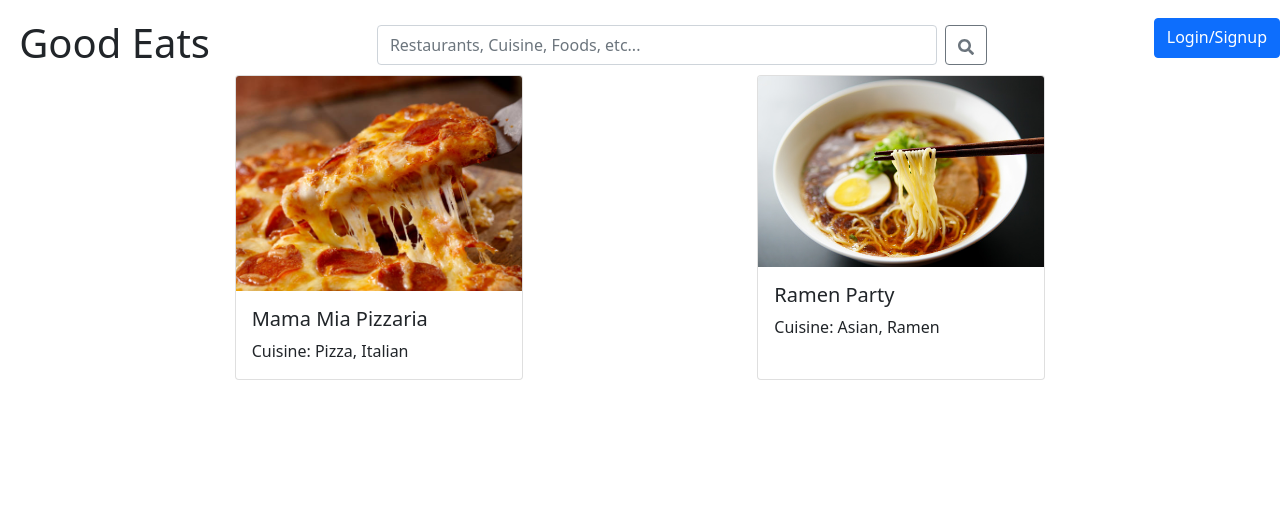
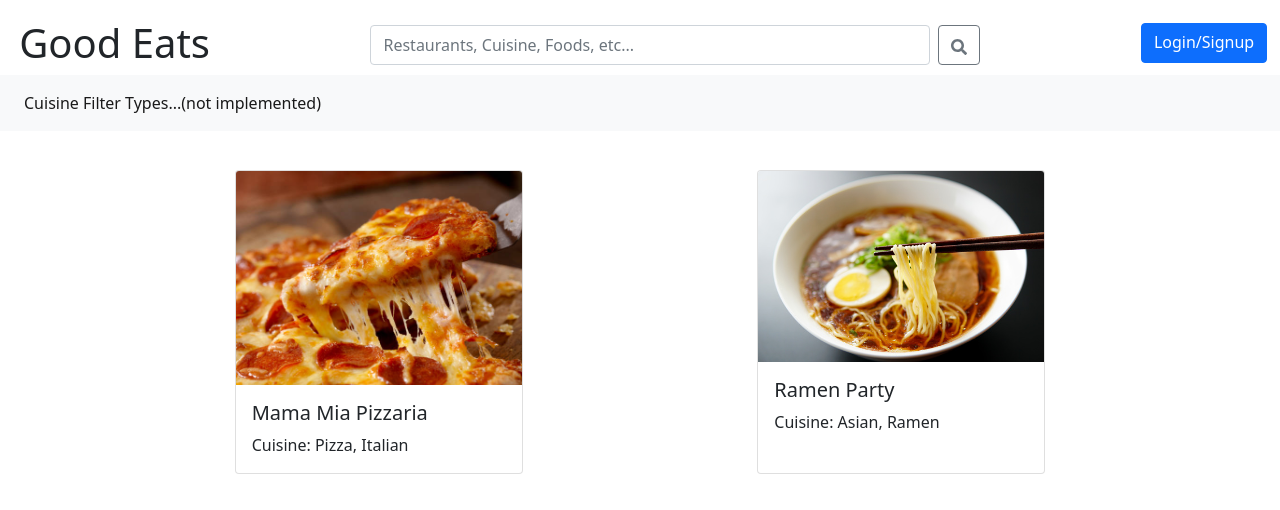
Before and after one commit to okaydokay97/good-eats-frontend, a React (Create React App) app: page / in a window 1280 px wide. Shown: the top 510 px of the page. Built offline with nearby package versions, Linux system fonts and the light colour scheme.

Commit message:
added alternate navbar to be implemented later

```diff
--- a/src/App.tsx
+++ b/src/App.tsx
@@ -8,7 +8,7 @@ import {
   Navigate
 } from 'react-router-dom'
 import Welcome from './Components/Welcome'
-import Navbar from './Navigation/Navbar';
+import RestaurantNavbar from './Components/Navigation/RestaurantNavbar';
 import Menu from './Components/Menu'
 import Order from './Components/Order'
 import Header from'./Components/Header'
@@ -18,20 +18,21 @@ import Checkout from './Components/Checkout';
 import RestaurantSearch from './Components/RestaurantSearch';
 import { useSelector } from 'react-redux';
 import {State} from './state'
+import RestaurantSearchNavbar from './Components/Navigation/RestaurantSearchNavbar';
+import { useState } from 'react';
 
 
 
 
 
 function App() {
-
   const selectedRestaurant = useSelector((state:State) => state.restaurant).id
   return (
     <div className="App">
       <Router>
       <Header />
         <div>
-          {selectedRestaurant? <Navbar/> : null}
+          {selectedRestaurant? <RestaurantNavbar/> : <RestaurantSearchNavbar />}
           <Routes>
             <Route path={`/${selectedRestaurant}/home`} element={<Welcome/>}/>
             <Route path='/' element={<RestaurantSearch />}/>
--- a/src/Components/Header.tsx
+++ b/src/Components/Header.tsx
@@ -13,8 +13,10 @@ const Header: React.FC = () => {
   const dispatch = useDispatch()
   const [searchBar, setSearchBar] = useState<string>('')
   const navigate = useNavigate()
+  const { removeRestaurant } = bindActionCreators(actionCreators, dispatch)
 
   function handleClick(){
+    removeRestaurant()
     let path = '/'
     navigate(path)
   }
@@ -42,7 +44,7 @@ const Header: React.FC = () => {
           />
           <Button type='submit' variant="outline-secondary" ><FaSearch/></Button>
       </Form>
-      <Button href='/login' style={{height:'2.5em', alignSelf:'center'}}>Login/Signup</Button>
+      <Button href='/login' style={{height:'2.5em', alignSelf:'center', marginTop:'.8%', marginRight:'1%'}}>Login/Signup</Button>
     </div>
   )
 
--- a/src/Navigation/Navbar.tsx
+++ b/src/Components/Navigation/RestaurantNavbar.tsx
@@ -1,16 +1,13 @@
 import React from "react";
-import {
-  Link,
-  BrowserRouter as Router
-} from 'react-router-dom'
+import { Link } from 'react-router-dom'
 
 import { useSelector } from "react-redux";
-import { State } from "../state";
+import { State } from "../../state";
 
 
 
 
-const Navbar: React.FC = () => {
+const RestaurantNavbar: React.FC = () => {
   const selectedRestaurant = useSelector((state:State) => state.restaurant).id
   return (
 
@@ -32,4 +29,4 @@ const Navbar: React.FC = () => {
   )
 }
 
-export default Navbar
+export default RestaurantNavbar
--- /dev/null
+++ b/src/Components/Navigation/RestaurantSearchNavbar.tsx
@@ -0,0 +1,20 @@
+import React from 'react'
+import { Link } from 'react-router-dom'
+
+const RestaurantSearchNavbar: React.FC = () => {
+  return (
+    <div>
+      <nav className="navbar navbar-expand-lg navbar-light bg-light">
+        <div className="collapse navbar-collapse" id="navbarSupportedContent">
+          <ul className="navbar-nav mr-auto">
+            <li className="nav-item active">
+              <Link className='nav-link' to=''>Cuisine Filter Types...(not implemented)<span className="sr-only">(current)</span></Link>
+            </li>
+          </ul>
+        </div>
+      </nav>
+    </div>
+  )
+}
+
+export default RestaurantSearchNavbar
--- a/src/Components/RestaurantSearch.tsx
+++ b/src/Components/RestaurantSearch.tsx
@@ -31,7 +31,7 @@ const RestaurantSearch = () => {
   }
 
   return(
-    <div style={{display:'flex', justifyContent:'space-evenly'}}>
+    <div style={{display:'flex', justifyContent:'space-evenly', paddingTop:'3%'}}>
       <Card
         onClick={() => {handleClick(restaurant1)}}
         style={{ width: '18rem', cursor:'pointer' }}>
```
